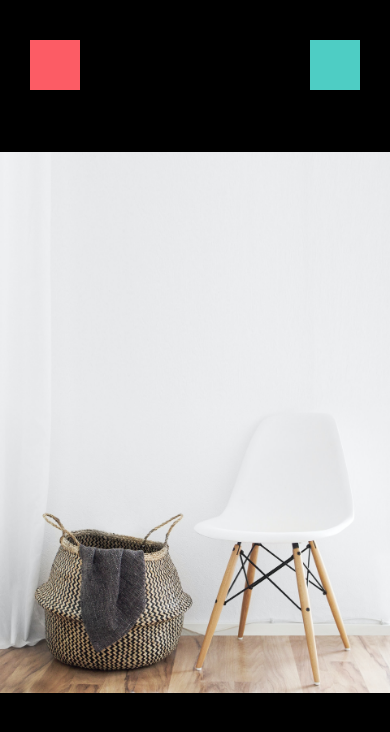
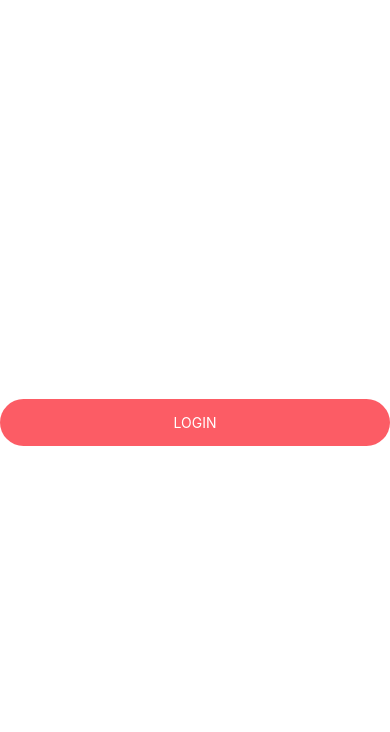
Before and after one commit to codewithz/done-with-it, a React Native app: screen / in a window 390 px wide. Shown: the top 732 px of the page. Built offline with nearby package versions, Linux system fonts and the light colour scheme.

Commit message:
AppButton Customized implementation

```diff
--- a/App.js
+++ b/App.js
@@ -4,10 +4,16 @@
 
 import {WelcomeScreen} from './app/screens/WelcomeScreen';
 import {ViewImageScreen} from './app/screens/ViewImageScreen';
+import { AppButton } from './app/components/AppButton';
 
 export default function App() {
   return (
-    <ViewImageScreen></ViewImageScreen>
+    <View style={styles.container}>
+    <AppButton title="Login"
+    onPress={()=>{console.log('Login Button')}}>
+
+    </AppButton>
+    </View>
   );
 }
 
--- /dev/null
+++ b/app/components/AppButton.js
@@ -0,0 +1,31 @@
+import React from 'react';
+import { View, StyleSheet, Text, TouchableOpacity } from 'react-native'
+
+import colors from '../config/colors';
+
+export function AppButton({ title, onPress }) {
+    return (
+        <TouchableOpacity style={styles.button}
+        onPress={onPress}>
+            <View >
+                <Text style={styles.text}>{title}</Text>
+            </View>
+        </TouchableOpacity>
+    );
+}
+
+const styles = StyleSheet.create({
+    button: {
+        backgroundColor: colors.primary,
+        borderRadius: 25,
+        justifyContent: 'center',
+        alignItems: 'center',
+        width: '100%',
+        padding: 15,
+
+    },
+    text: {
+        color: colors.white,
+        textTransform: 'uppercase',
+    }
+})
--- a/app/config/colors.js
+++ b/app/config/colors.js
@@ -1,4 +1,6 @@
 export default {
     primary:'#fc5c65',
     secondary:'#4ecdc4',
+    black:'#000',
+    white:'#fff',
 };
```
